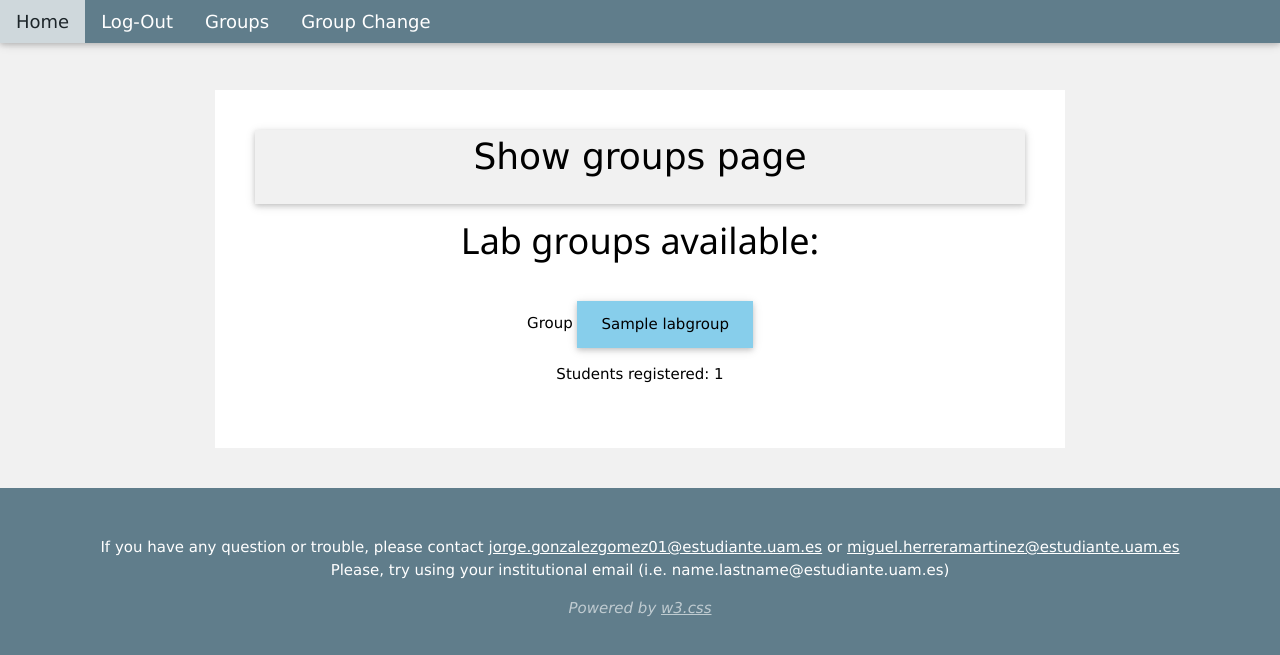
After one commit to mherrera01/psi_1391_4_p3, a Django app: page /showgroups/ in a window 1280 px wide. The commit adds this page. Shown: the top 655 px of the page. Run offline with Django 3.2, Linux system fonts and the light colour scheme; a user stored in the database is signed in; tables that the repository leaves empty hold one stand-in row (values such as "Sample post").

Commit message:
Show groups done. Link to students still not done

```diff
--- a/core/views.py
+++ b/core/views.py
@@ -1,7 +1,7 @@
 from django.shortcuts import render, redirect
 from django.urls import reverse
 from django.contrib.auth import authenticate, login, logout
-from django.contrib.auth.decorators import login_required
+from django.contrib.auth.decorators import login_required, user_passes_test
 from django.utils import timezone
 from core.forms import LabGroupForm, PairForm, LoginForm, BreakPairForm
 from core.models import (Student, Pair, OtherConstraints,
@@ -24,7 +24,7 @@ def home(request):
     :rtype: django.http.HttpResponse
     """
     context_dict = {}
-    if request.user.is_authenticated:
+    if request.user.is_authenticated and not request.user.is_superuser:
         stu = Student.from_user(request.user)
         context_dict['student'] = stu
         pair = Pair.get_pair(stu)
@@ -404,3 +404,23 @@ def breakpair(request):
         pair.break_pair(stu)
 
     return render(request, 'core/breakpair.html', context_dict)
+
+
+@user_passes_test(lambda u: u.is_superuser)
+def showgroups(request):
+    context_dict = {}
+
+    # Fetch all the laboratory group names and their number of students
+    # available to show
+    labgroups = {}
+    for g in LabGroup.objects.all():
+        labgroups[g.__str__()] = g.counter
+
+    context_dict['groups'] = labgroups
+
+    return render(request, 'core/showgroups.html', context_dict)
+
+
+@user_passes_test(lambda u: u.is_superuser)
+def groupchange(request):
+    return redirect(reverse('home'))
--- a/labassign/urls.py
+++ b/labassign/urls.py
@@ -32,4 +32,6 @@ urlpatterns = [
     path('breakpair/', views.breakpair, name='breakpair'),
     path('applygroup/', views.applygroup, name='applygroup'),
     path('admin/', admin.site.urls, name='admin'),
+    path('showgroups/', views.showgroups, name='showgroups'),
+    path('groupchange/', views.groupchange, name='groupchange'),
 ] + static(settings.STATIC_URL, document_root=settings.STATIC_ROOT)
--- a/templates/core/base.html
+++ b/templates/core/base.html
@@ -24,6 +24,14 @@
             <!-- These links are only shown when you're logged in -->
             <a href="{% url 'logout' %}"
                 class="psi-hover w3-bar-item w3-button w3-padding-medium w3-hover-white">Log-Out</a>
+
+                {% if user.is_superuser %}
+                <!-- These links are only show when you are the superuser -->
+                <a href="{% url 'showgroups' %}"
+                    class="psi-hover w3-bar-item w3-button w3-padding-medium w3-hover-white">Groups</a>
+                <a href="{% url 'groupchange' %}"
+                    class="psi-hover w3-bar-item w3-button w3-padding-medium w3-hover-white">Group Change</a>
+                {% else %}
                 <a href="{% url 'convalidation' %}"
                     class="psi-hover w3-bar-item w3-button w3-padding-medium w3-hover-white">Convalidation</a>
                 <a href="{% url 'applypair' %}"
@@ -35,6 +43,8 @@
                 <a href="{% url 'breakpair' %}"
                     class="psi-hover w3-bar-item w3-button w3-padding-medium w3-hover-white">Break
                     Pair</a>
+                {% endif %}
+
             {% else %}
             <!-- These links are only shown when you're NOT logged in -->
             <a href="{% url 'login' %}"
--- /dev/null
+++ b/templates/core/showgroups.html
@@ -0,0 +1,28 @@
+{% extends 'core/base.html' %}
+{% load staticfiles %}
+
+{% block title %}
+    Show Groups
+{% endblock %}
+
+{% block content %}
+
+    <div class="w3-content w3-white psi-content">
+        <div class="w3-container w3-card w3-light-gray psi-padding-bottom-20">
+            <div class="w3-xxlarge">Show groups page</div>
+        </div>
+        {% csrf_token %}
+        <h1>Lab groups available:</h1>
+        <ul class="w3-ul">
+            {% for g, counter in groups.items %}
+            <li>
+                <p>Group
+                <a class="psi-hover w3-card w3-button w3-light-blue w3-padding-large w3-hover-light-blue w3-hover-shadow psi-button"
+                   href="{% url 'showgroups' %}">{{ g }}</a>
+                </p>
+                <p>Students registered: {{ counter }}</p>
+            </li>
+            {% endfor %}
+    </div>
+
+{% endblock %}
```
Also changed, not shown: templates/core/home.html (+11 -1 lines), core/migrations/0001_initial.py. Lines whose indentation alone changed are shown as unchanged.
